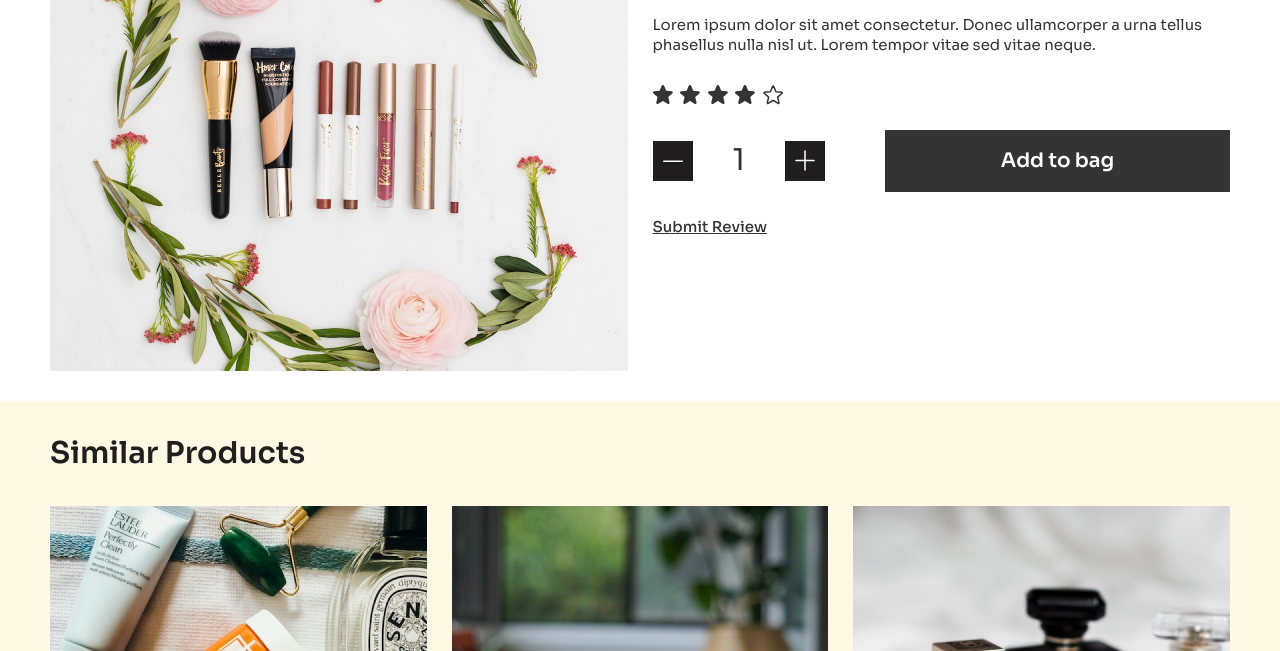
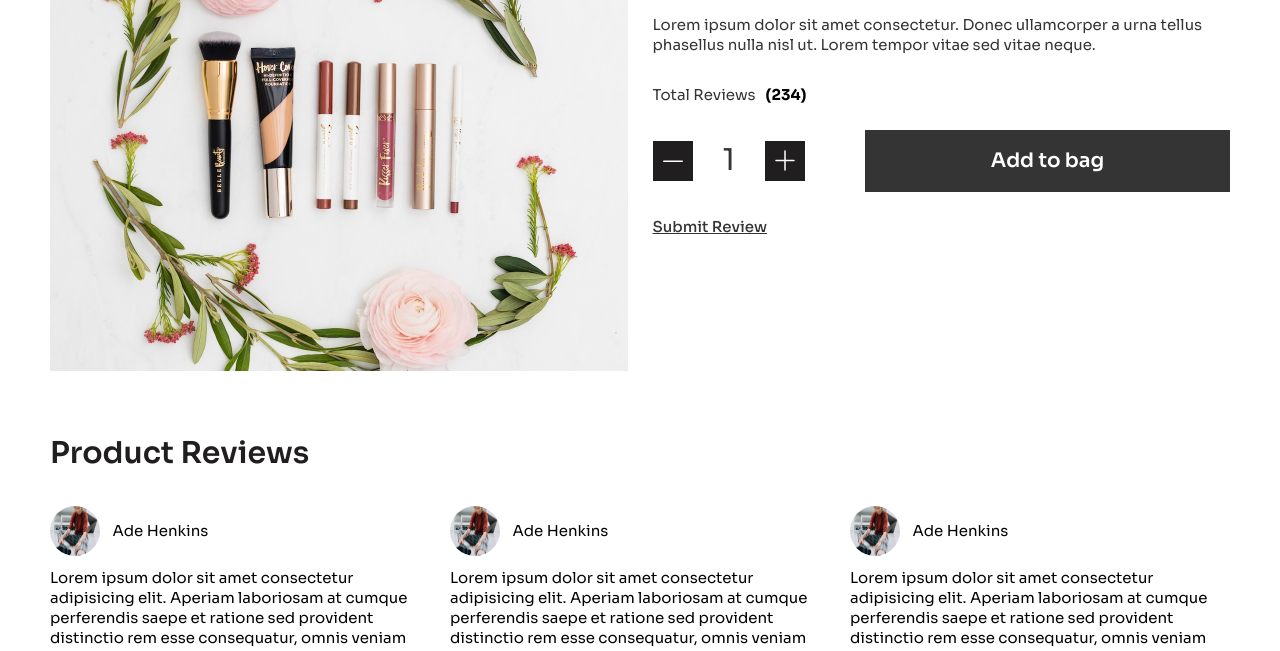
Before and after one commit to manugee95/stayfabapp, a plain HTML site: page public/product-details.html in a window 1280 px wide. Shown: the part 301-952 px from the top of the page. Drawn offline with nearby package versions, Linux system fonts and the light colour scheme.

Commit message:
popup and reviews

```diff
--- a/public/product-details.html
+++ b/public/product-details.html
@@ -14,6 +14,7 @@
 		<script defer src="../src/js/components/cart.js"></script>
 		<script defer src="../src/js/components/account.js"></script>
 		<script defer src="../src/js/components/product.js"></script>
+		<script defer src="../src/js/components/review.js"></script>
 		<script
 			defer
 			src="https://unpkg.com/alpinejs@3.10.4/dist/cdn.min.js"
@@ -47,6 +48,7 @@
 				</svg>
 			</span>
 		</div>
+
 		<template x-data x-teleport="body">
 			<div
 				x-data="auth"
@@ -1045,83 +1047,14 @@
 							tellus phasellus nulla nisl ut. Lorem tempor vitae sed vitae
 							neque.
 						</p>
-						<div class="flex items-center gap-x-3 mt-12">
-							<svg
-								width="20"
-								height="19"
-								viewBox="0 0 20 19"
-								fill="none"
-								xmlns="http://www.w3.org/2000/svg"
-							>
-								<path
-									fill-rule="evenodd"
-									clip-rule="evenodd"
-									d="M8.69555 0.80846C9.1439 -0.269486 10.6709 -0.269487 11.1193 0.80846L13.2013 5.81417L18.6054 6.24742C19.7691 6.34071 20.241 7.793 19.3543 8.55251L15.237 12.0795L16.4949 17.3529C16.7658 18.4885 15.5304 19.3861 14.5341 18.7775L9.90741 15.9516L5.28076 18.7775C4.28444 19.3861 3.04905 18.4885 3.31993 17.3529L4.57785 12.0795L0.460502 8.55251C-0.426138 7.79301 0.045735 6.34071 1.20947 6.24742L6.61356 5.81417L8.69555 0.80846Z"
-									fill="#353435"
-								/>
-							</svg>
-							<svg
-								width="20"
-								height="19"
-								viewBox="0 0 20 19"
-								fill="none"
-								xmlns="http://www.w3.org/2000/svg"
-							>
-								<path
-									fill-rule="evenodd"
-									clip-rule="evenodd"
-									d="M8.69555 0.80846C9.1439 -0.269486 10.6709 -0.269487 11.1193 0.80846L13.2013 5.81417L18.6054 6.24742C19.7691 6.34071 20.241 7.793 19.3543 8.55251L15.237 12.0795L16.4949 17.3529C16.7658 18.4885 15.5304 19.3861 14.5341 18.7775L9.90741 15.9516L5.28076 18.7775C4.28444 19.3861 3.04905 18.4885 3.31993 17.3529L4.57785 12.0795L0.460502 8.55251C-0.426138 7.79301 0.045735 6.34071 1.20947 6.24742L6.61356 5.81417L8.69555 0.80846Z"
-									fill="#353435"
-								/>
-							</svg>
-							<svg
-								width="20"
-								height="19"
-								viewBox="0 0 20 19"
-								fill="none"
-								xmlns="http://www.w3.org/2000/svg"
-							>
-								<path
-									fill-rule="evenodd"
-									clip-rule="evenodd"
-									d="M8.69555 0.80846C9.1439 -0.269486 10.6709 -0.269487 11.1193 0.80846L13.2013 5.81417L18.6054 6.24742C19.7691 6.34071 20.241 7.793 19.3543 8.55251L15.237 12.0795L16.4949 17.3529C16.7658 18.4885 15.5304 19.3861 14.5341 18.7775L9.90741 15.9516L5.28076 18.7775C4.28444 19.3861 3.04905 18.4885 3.31993 17.3529L4.57785 12.0795L0.460502 8.55251C-0.426138 7.79301 0.045735 6.34071 1.20947 6.24742L6.61356 5.81417L8.69555 0.80846Z"
-									fill="#353435"
-								/>
-							</svg>
-							<svg
-								width="20"
-								height="19"
-								viewBox="0 0 20 19"
-								fill="none"
-								xmlns="http://www.w3.org/2000/svg"
-							>
-								<path
-									fill-rule="evenodd"
-									clip-rule="evenodd"
-									d="M8.69555 0.80846C9.1439 -0.269486 10.6709 -0.269487 11.1193 0.80846L13.2013 5.81417L18.6054 6.24742C19.7691 6.34071 20.241 7.793 19.3543 8.55251L15.237 12.0795L16.4949 17.3529C16.7658 18.4885 15.5304 19.3861 14.5341 18.7775L9.90741 15.9516L5.28076 18.7775C4.28444 19.3861 3.04905 18.4885 3.31993 17.3529L4.57785 12.0795L0.460502 8.55251C-0.426138 7.79301 0.045735 6.34071 1.20947 6.24742L6.61356 5.81417L8.69555 0.80846Z"
-									fill="#353435"
-								/>
-							</svg>
-							<svg
-								width="21"
-								height="20"
-								viewBox="0 0 21 20"
-								fill="none"
-								xmlns="http://www.w3.org/2000/svg"
-							>
-								<path
-									d="M9.63698 1.34648C9.82913 0.884506 10.4836 0.884506 10.6757 1.34648L12.8017 6.45794C12.8827 6.6527 13.0659 6.78577 13.2761 6.80262L18.7944 7.24502C19.2931 7.285 19.4953 7.90741 19.1153 8.23291L14.911 11.8344C14.7508 11.9716 14.6809 12.1869 14.7298 12.3921L16.0143 17.7769C16.1304 18.2636 15.6009 18.6483 15.1739 18.3875L10.4496 15.5019C10.2695 15.3919 10.0432 15.3919 9.86315 15.5019L5.13876 18.3875C4.71176 18.6483 4.18231 18.2636 4.2984 17.7769L5.58289 12.3921C5.63183 12.1869 5.56187 11.9716 5.40168 11.8344L1.19736 8.23292C0.817369 7.90741 1.0196 7.285 1.51834 7.24502L7.03659 6.80262C7.24685 6.78577 7.43 6.6527 7.51101 6.45794L9.63698 1.34648Z"
-									stroke="#353435"
-									stroke-width="1.5"
-									stroke-linecap="round"
-									stroke-linejoin="round"
-								/>
-							</svg>
+						<div class="flex items-center gap-x-4 mt-12">
+							<span class="text-2xl text-customBlack">Total Reviews</span>
+							<span class="text-2xl font-bold">(234)</span>
 						</div>
 						<div
 							class="mt-10 flex flex-col gap-y-10 items-start md:flex-row md:items-center gap-x-24"
 						>
-							<div class="flex items-center gap-x-16">
+							<div class="flex items-center gap-x-12">
 								<span
 									@click="decrementQuantity()"
 									class="flex items-center justify-center w-[40px] h-[40px] bg-secondary cursor-pointer"
@@ -1184,10 +1117,139 @@
 								</button>
 							</form>
 						</div>
-						<span
-							class="flex mt-10 text-customBlack font-medium underline text-2xl cursor-pointer"
-							>Submit Review</span
-						>
+						<div x-data="review">
+							<span
+								@click="open=true"
+								class="flex mt-10 text-customBlack font-medium underline text-2xl cursor-pointer"
+								>Submit Review</span
+							>
+							<template @click="open=false" x-teleport="body">
+								<div
+									x-show="open"
+									class="fixed z-[4] bg-overlayColor top-0 w-full h-full left-0"
+								>
+									<template x-teleport="body">
+										<div
+											x-show="open"
+											class="fixed top-0 md:top-[5%] left-0 right-0 m-auto z-[5] w-full h-full md:w-[512px] md:h-[450px] bg-white rounded-lg p-8"
+										>
+											<div class="flex items-center justify-between">
+												<span class="text-[2rem] font-semibold text-secondary"
+													>Submit a review</span
+												>
+												<span
+													@click="open=false"
+													class="cursor-pointer flex items-center justify-center w-[35px] h-[35px] rounded-full"
+												>
+													<svg
+														width="22"
+														height="22"
+														viewBox="0 0 22 22"
+														fill="none"
+														xmlns="http://www.w3.org/2000/svg"
+													>
+														<path
+															d="M1 21L21 1M1 1L21 21"
+															stroke="#0F172A"
+															stroke-width="1.5"
+															stroke-linecap="round"
+															stroke-linejoin="round"
+														/>
+													</svg>
+												</span>
+											</div>
+											<form class="mt-8" action="">
+												<div class="flex flex-col gap-y-8">
+													<div class="flex grow flex-col gap-y-6">
+														<label
+															for="login_email"
+															class="text-2xl font-medium text-customBlack"
+															>Your Review</label
+														>
+														<div
+															class="w-full border-[1.5px] border-[#D2D1D1] focus-within:border-secondary transition-all duration-300 h-max flex items-center p-5 gap-x-3"
+														>
+															<textarea
+																class="text-2xl border-none outline-none grow w-[90%] h-[200px] bg-transparent resize-none"
+																type="address"
+																placeholder="Your Review"
+																name=""
+																id=""
+															></textarea>
+														</div>
+													</div>
+													<div>
+														<button
+															type="submit"
+															class="mt-8 w-full flex items-center justify-center py-6 border-[1.5px] border-secondary bg-secondary text-[1.7rem] font-semibold text-white transition-all duration-200 hover:border-primary hover:bg-primary hover:text-white"
+														>
+															Submit
+														</button>
+													</div>
+												</div>
+											</form>
+										</div>
+									</template>
+								</div>
+							</template>
+						</div>
+					</div>
+				</div>
+			</section>
+			<section class="py-12 px-8 md:px-[5rem]">
+				<p
+					class="mb-12 text-[1.7rem] md:text-[2.5rem] lg:text-[3rem] font-semibold text-secondary"
+				>
+					Product Reviews
+				</p>
+				<div class="grid md:grid-cols-2 lg:grid-cols-3 gap-8">
+					<div class="flex flex-col gap-y-5">
+						<div class="flex items-center gap-x-5">
+							<img
+								src="images/blog2.png"
+								class="w-[50px] h-[50px] rounded-full"
+								alt=""
+							/>
+							<span class="text-2xl">Ade Henkins</span>
+						</div>
+						<p class="text-2xl">
+							Lorem ipsum dolor sit amet consectetur adipisicing elit. Aperiam
+							laboriosam at cumque perferendis saepe et ratione sed provident
+							distinctio rem esse consequatur, omnis veniam error ex voluptatum
+							autem quibusdam commodi!
+						</p>
+					</div>
+					<div class="flex flex-col gap-y-5">
+						<div class="flex items-center gap-x-5">
+							<img
+								src="images/blog2.png"
+								class="w-[50px] h-[50px] rounded-full"
+								alt=""
+							/>
+							<span class="text-2xl">Ade Henkins</span>
+						</div>
+						<p class="text-2xl">
+							Lorem ipsum dolor sit amet consectetur adipisicing elit. Aperiam
+							laboriosam at cumque perferendis saepe et ratione sed provident
+							distinctio rem esse consequatur, omnis veniam error ex voluptatum
+							autem quibusdam commodi!
+						</p>
+					</div>
+					<div class="flex flex-col gap-y-5">
+						<div class="flex items-center gap-x-5">
+							<img
+								src="images/blog2.png"
+								class="w-[50px] h-[50px] rounded-full"
+								alt=""
+							/>
+							<span class="text-2xl">Ade Henkins</span>
+						</div>
+						<p class="text-2xl">
+							Lorem ipsum dolor sit amet consectetur adipisicing elit. Aperiam
+							laboriosam at cumque perferendis saepe et ratione sed provident
+							distinctio rem esse consequatur, omnis veniam error ex voluptatum
+							autem quibusdam commodi!
+						</p>
 					</div>
 				</div>
 			</section>
--- /dev/null
+++ b/src/js/components/review.js
@@ -0,0 +1,9 @@
+init(() => {
+	Alpine.data("review", () => ({
+		open: false,
+	}));
+
+	Alpine.data("popup", () => ({
+		open: true,
+	}));
+});
```
Also changed, not shown: public/account.html (+0 -1 lines), public/index.html (+45 -0 lines), public/css/styles.css.
